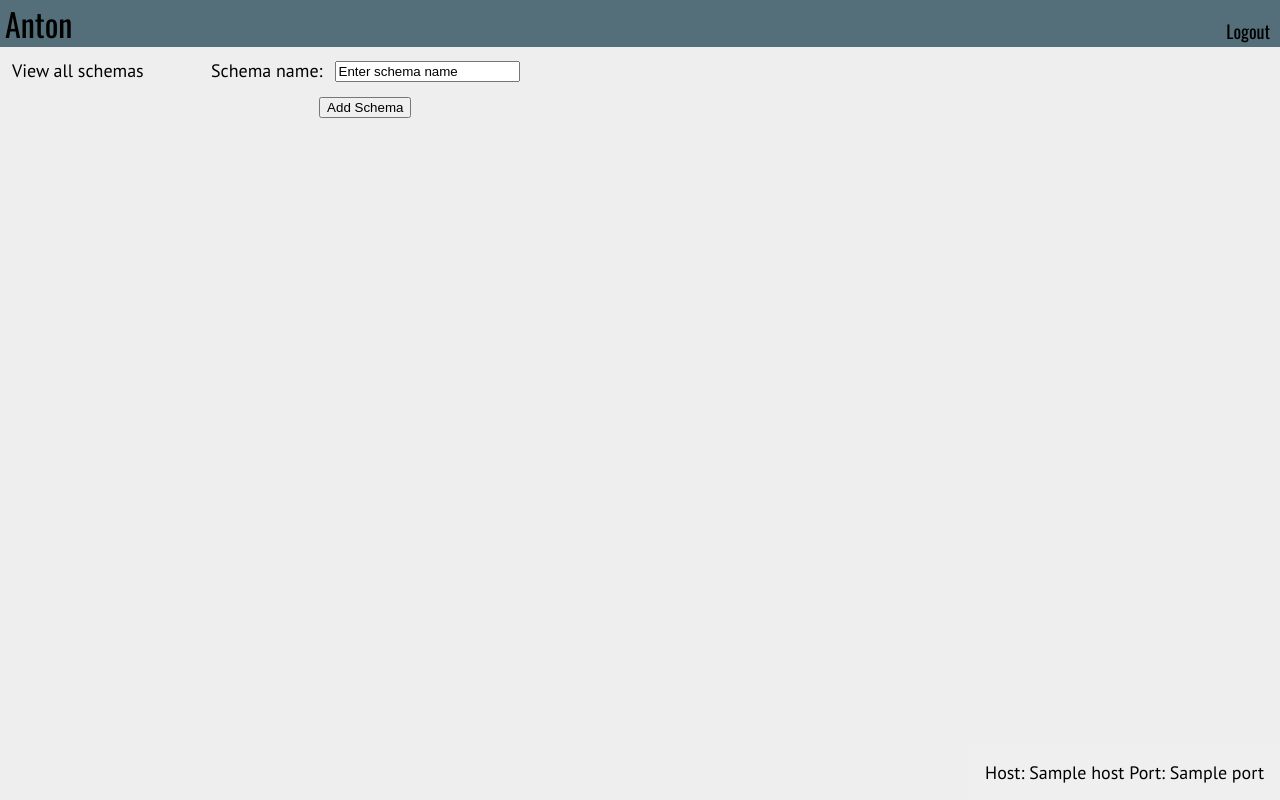
After one commit to shubham1172/anton, a Flask app: template templates/schema_add.html in a window 1280 px wide. The commit adds this page. Run offline with Flask 2, Linux system fonts and the light colour scheme; the template is opened without the code that fills it: most values are stand-ins (such as "Sample title", 1, 10 or a date in 2020).

Commit message:
Add/delete buttons for schema and tables added

```diff
--- a/static/css/base.css
+++ b/static/css/base.css
@@ -36,7 +36,8 @@ header a{
 }
 
 footer {
-  position: absolute;;
+	position: fixed;
+	text-align: right;
 	bottom: 0;
 	right: 0;
   padding: 1rem;
--- a/static/css/model.css
+++ b/static/css/model.css
@@ -1,3 +1,4 @@
+
 .schemas{
 	font-size: 22px;
  }
@@ -10,6 +11,7 @@
     float: left;
     width: 200px;
 		display: inline-block;
+		height: 100%;
 }
 
 .vertical-menu a {
--- a/templates/model.html
+++ b/templates/model.html
@@ -7,15 +7,15 @@
 {% block content %}
 
 <div class="vertical-menu">
-	 <a href="#">Add schema</a>
-	 <a href="#">Delete schema</a>
+	 <a href="schema_add.html">Add schema</a>
+	 <a href="#">Delete selected schemas</a>
 </div>
 
 <div class="schemas">
 		<h3>Schemas</h3><br/>
 		<table cellspacing="5px">
 				{% for schema in schemas %}
-				<tr><td><a href = "{{ url_for('routes.schema', schema = schema[0])}}">{{ schema[0] }}</a></td></tr>
+				<tr><td><input type="checkbox" name="schema"><a href = "{{ url_for('routes.schema', schema = schema[0])}}">{{ schema[0] }}</a></input></td></tr>
 				{% endfor %}
 		</table>
 </div>
--- a/templates/schema.html
+++ b/templates/schema.html
@@ -17,7 +17,7 @@
     {{message}}
 		<table cellspacing="5px">
 				{% for table in tables %}
-				<tr><td><a href = "{{ url_for('routes.table', schema = schema, table = table[0])}}">{{ table[0] }}</a></td></tr>
+				<tr><td><input type="checkbox" name="table"><a href = "{{ url_for('routes.table', schema = schema, table = table[0])}}">{{ table[0] }}</a></input></td></tr>
 				{% endfor %}
 		</table>
 </div>
--- /dev/null
+++ b/templates/schema_add.html
@@ -0,0 +1,27 @@
+{% extends "base.html" %}
+{% block title %}{{schema}}{% endblock %}
+{% block head %}
+	{{ super() }}
+	<link href= "{{ url_for('static', filename='css/model.css') }}" rel="stylesheet" />
+{% endblock %}
+{% block content %}
+
+<div class="vertical-menu">
+	 <a href="{{ url_for('static', filename='schema_add.html') }}">View all schemas</a>
+</div>
+
+<div class="add_schema">
+  <table cellspacing="10px">
+  <form name="login" action="/model" method="post">
+    <tr>
+      <td>Schema name: </td>
+      <td><input type="text" name="schema_name" value="Enter schema name"></td>
+    </tr>
+    <tr>
+      <td colspan="2" align="center">
+        <input id="add_schema" type="submit" value="Add Schema">
+       </td>
+    </tr>
+  </form>
+</div>
+{% endblock %}
--- a/templates/table.html
+++ b/templates/table.html
@@ -19,7 +19,7 @@
       </tr>
 			{% for column in columns %}
 			<tr>
-        <td>{{ column[0] }}</td>
+        <td><input type="checkbox" name="row">{{ column[0] }}</input></td>
         <td>{{ column[1] }}</td>
       </tr>
 			{% endfor %}
```
Also changed, not shown: static/schema_add.html (added, +27 -0 lines).
